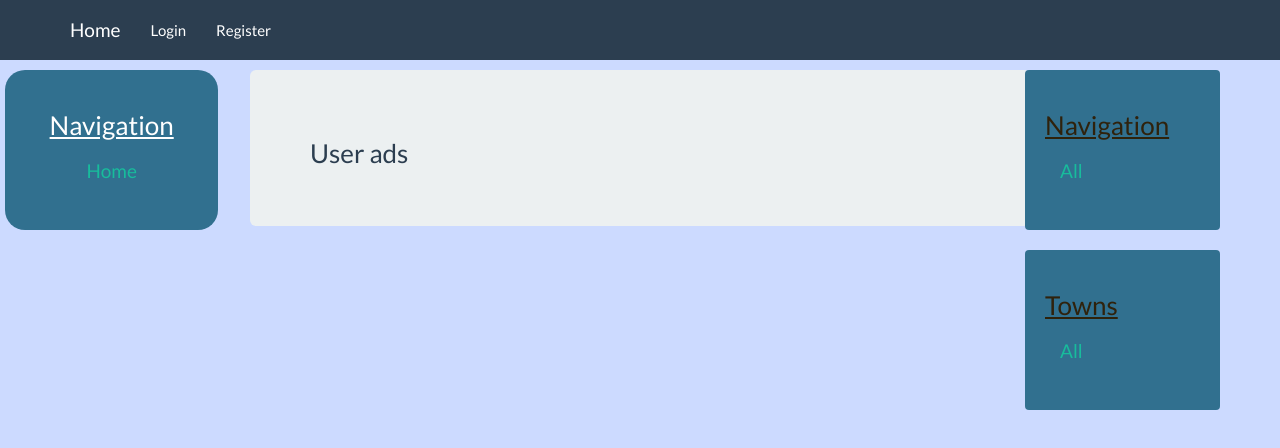
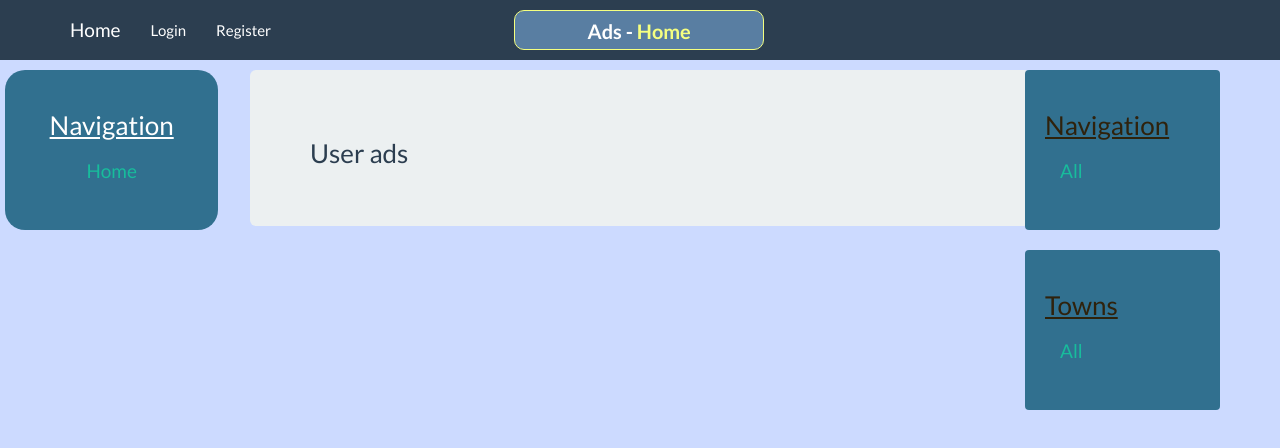
Before and after one commit to Veni-Naydenov/Ads-AngularJS-Practical-Project, a website: page Ads-AngularJS_Project/app/index.html in a window 1280 px wide. Drawn offline with Linux system fonts and the light colour scheme; no server answers.

Commit message:
add dynamic ads Title, event - emit

```diff
--- a/Ads-AngularJS_Project/app/css/adsProject.css
+++ b/Ads-AngularJS_Project/app/css/adsProject.css
@@ -80,3 +80,21 @@ ul.nav-stacked li:hover a {
     min-height: 50px;
     text-align: center;
 }
+
+.menuTitle{
+    display:inline-block;
+    width: 250px;
+    height: 40px;
+    padding-top: 10px;
+    margin-top: 10px;
+    margin-left: 20%;
+    background-color: #597ea2;
+    border-radius: 10px;
+    font-size: 20px;
+    border: 1px solid #f5ff80;
+
+}
+
+#title{
+    color: #f5ff80;
+}
--- a/Ads-AngularJS_Project/app/index.html
+++ b/Ads-AngularJS_Project/app/index.html
@@ -30,7 +30,9 @@
                     <a href="#/register">Register</a>
                 </li>
             </ul>
+            <span class="label label-info menuTitle">Ads - <span id="title">{{menuTitle}}</span></span>
         </div>
+
     </div>
 </div>
 <div class="container">
--- a/Ads-AngularJS_Project/app/js/controllers/GlobalController.js
+++ b/Ads-AngularJS_Project/app/js/controllers/GlobalController.js
@@ -1,10 +1,13 @@
 'use strict';
 
 adsApp.controller('GlobalControler',
-    function GlobalControler($scope,$log) {
+    function GlobalControler($scope, $log) {
+        $scope.$on('onMenuTitleChange', function (e, value) {
+            $scope.menuTitle = value;
+        });
 
-    $scope.filterById=function(id){
-        $scope.categoryId=id;
-    }
+        $scope.filterById = function (id) {
+            $scope.categoryId = id;
+        }
 
     })
--- a/Ads-AngularJS_Project/app/js/controllers/HomeController.js
+++ b/Ads-AngularJS_Project/app/js/controllers/HomeController.js
@@ -2,6 +2,8 @@
 
 adsApp.controller('HomeController',
     function HomeController($scope, adsData, $log) {
+        $scope.$emit('onMenuTitleChange', 'Home');
+
 
         adsData.getAll()
             .$promise
--- a/Ads-AngularJS_Project/app/js/controllers/RegisterController.js
+++ b/Ads-AngularJS_Project/app/js/controllers/RegisterController.js
@@ -3,6 +3,7 @@
 adsApp.controller('RegisterController',
     ['$scope', '$location', 'authentication','townsData','notifier',
     function RegisterController($scope, $location, authentication,townsData,notifier) {
+        $scope.$emit('onMenuTitleChange', 'Registration');
 
         townsData.getTowns(function (response) {
             $scope.towns = response;
```
